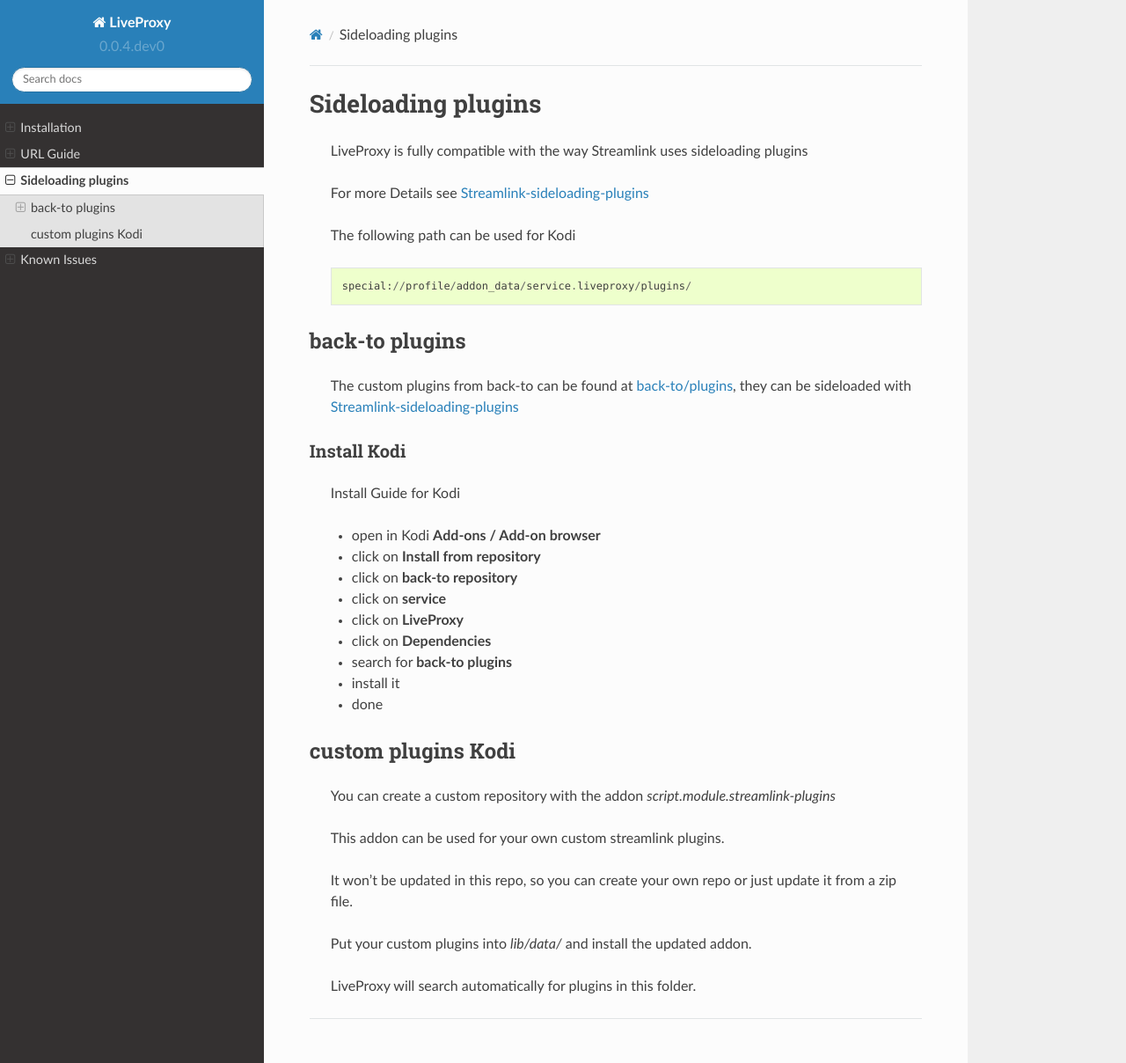
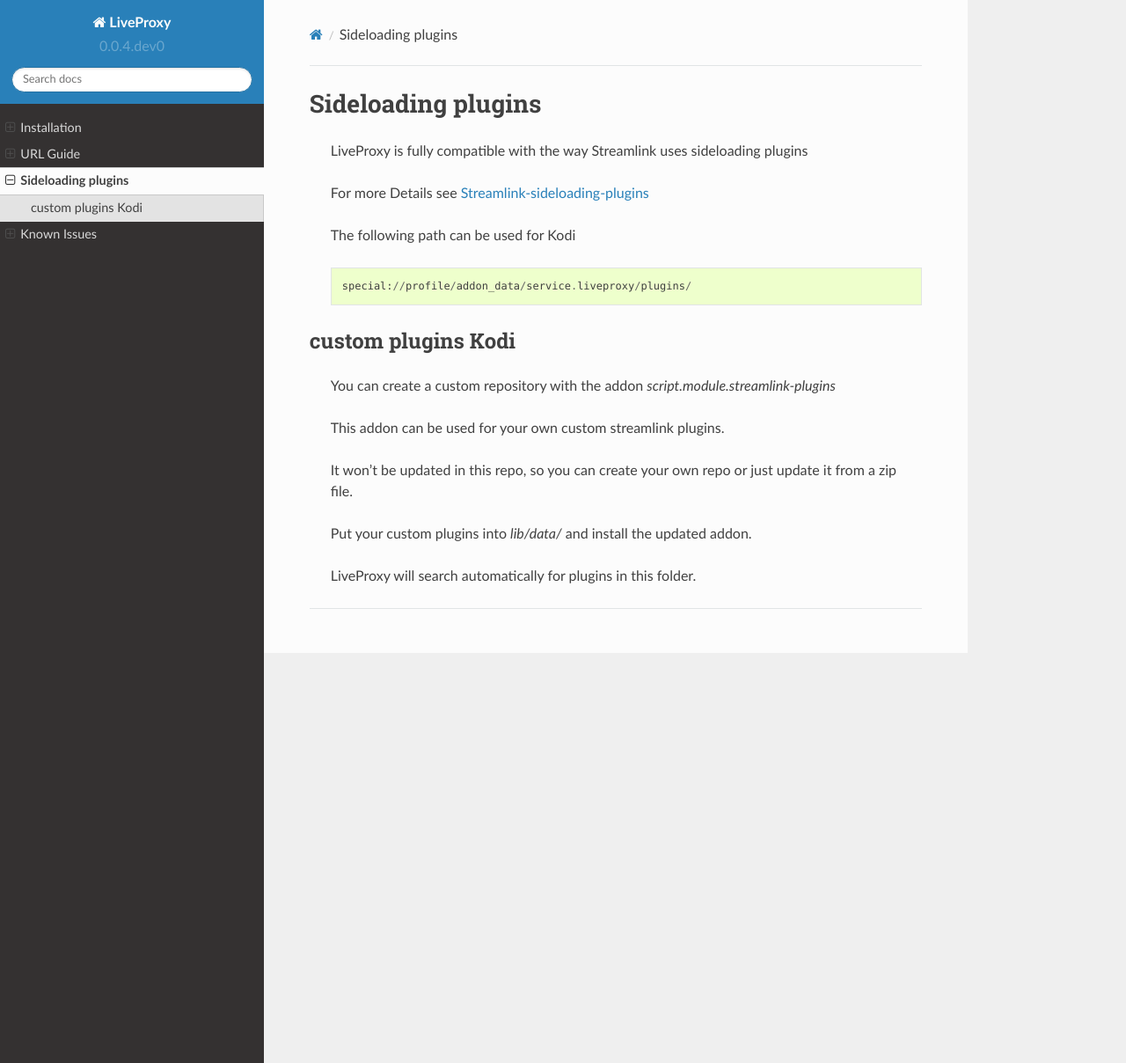
Before and after one commit to back-to/liveproxy, a Sphinx documentation site: the page built from docs/plugins.rst, in a window 1280 px wide and 1208 px high. Shown: the whole window at 88% size. Built offline with Sphinx 7.4.7 and the Read the Docs theme 2.0.0, drawn with Linux system fonts in a browser that asks for light colours.

Commit message:
docs: cleanup old links

```diff
--- a/docs/plugins.rst
+++ b/docs/plugins.rst
@@ -13,29 +13,6 @@
 
 .. _Streamlink-sideloading-plugins: https://streamlink.github.io/cli.html#sideloading-plugins
 
-back-to plugins
----------------
-
-  The custom plugins from back-to can be found at `back-to/plugins`_,
-  they can be sideloaded with `Streamlink-sideloading-plugins`_
-
-Install Kodi
-^^^^^^^^^^^^
-
-  Install Guide for Kodi
-
-  - open in Kodi **Add-ons / Add-on browser**
-  - click on **Install from repository**
-  - click on **back-to repository**
-  - click on **service**
-  - click on **LiveProxy**
-  - click on **Dependencies**
-  - search for **back-to plugins**
-  - install it
-  - done
-
-.. _back-to/plugins: https://github.com/back-to/plugins
-.. _Streamlink-sideloading-plugins: https://streamlink.github.io/cli.html#sideloading-plugins
 
 custom plugins Kodi
 -------------------
--- a/docs/url.rst
+++ b/docs/url.rst
@@ -39,11 +39,6 @@
     [liveproxy-main][info] Starting server: 0.0.0.0 on port 12345
 
 Now that LiveProxy is running, you will have to create a valid proxy url.
-
-.. Hint::
-    There is also a tool that will create a valid m3u file for LiveProxy,
-    it requires Python 3.6+ |br|
-    https://github.com/back-to/iptv for more informations.
 
 For this Examples ``53422`` is used as the **default port**.
 
```
Also changed, not shown: README.md (+1 -5 lines), docs/index.rst (+1 -6 lines).
